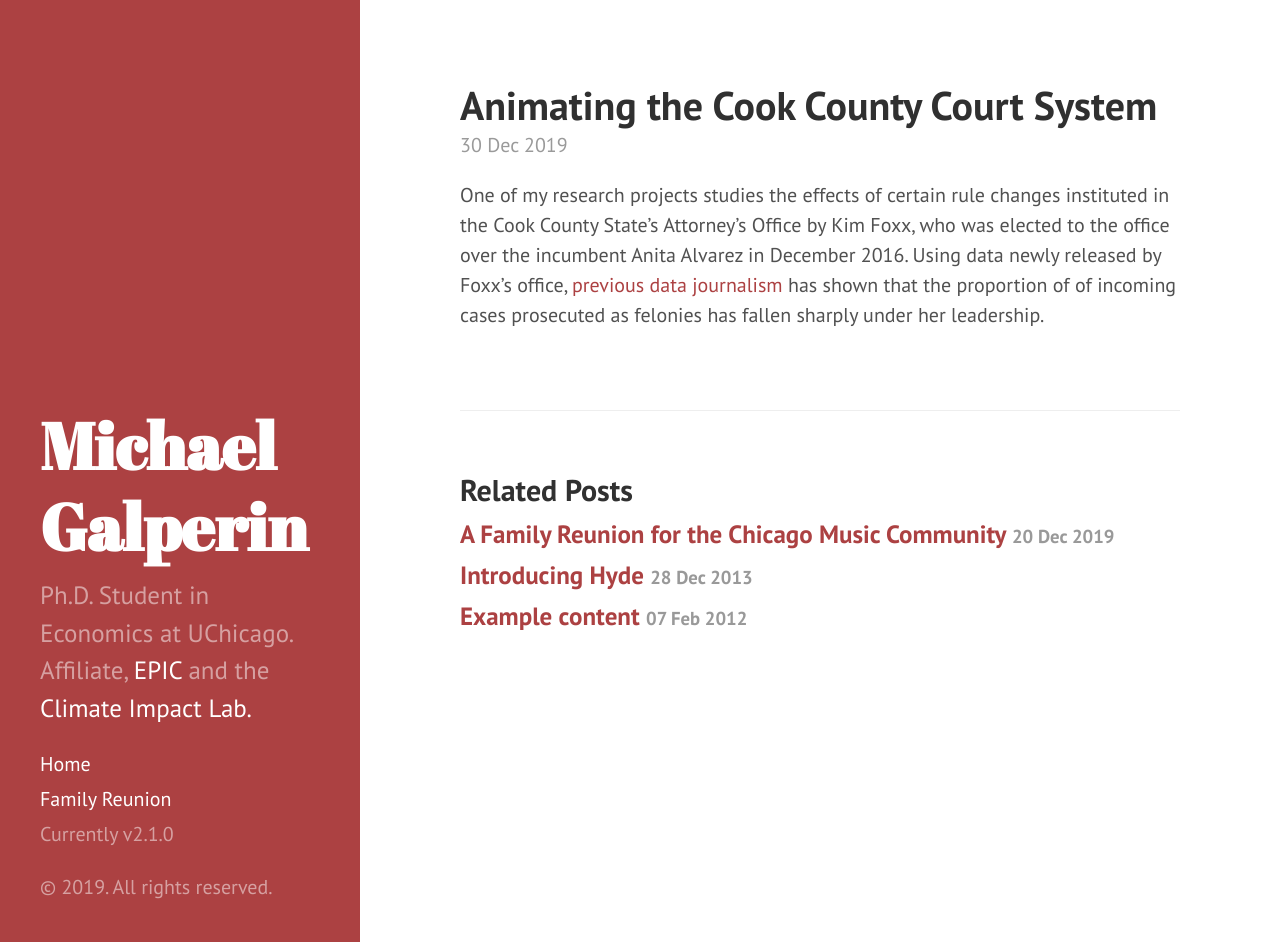
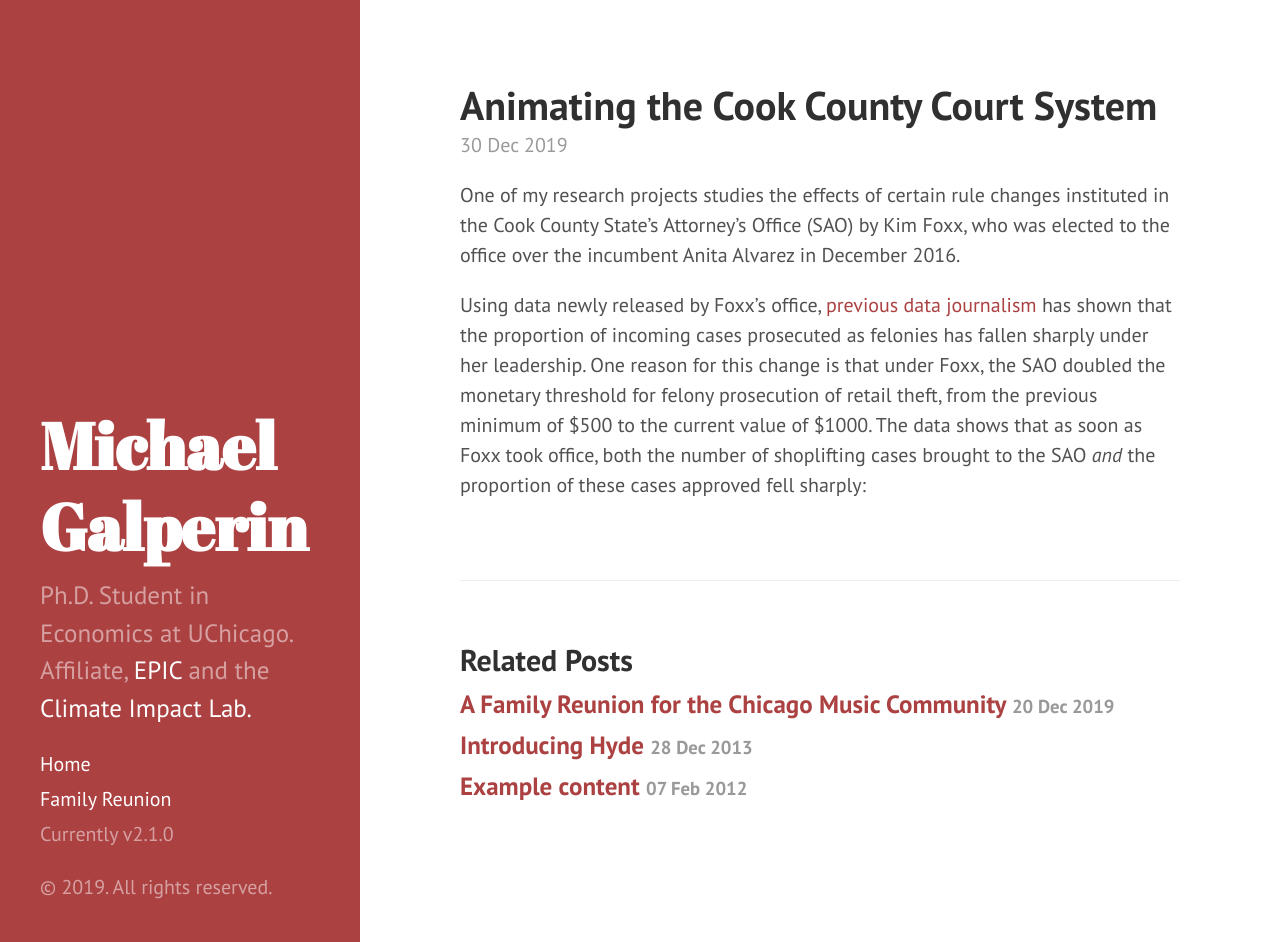
Before and after one commit to michaelgalperin/git_website_old, a Jekyll site: the page built from _posts/2019-12-30-chicago-crime.md, in a window 1280 px wide and 942 px high. Built offline with Jekyll 4.4.1, drawn with Linux system fonts in a browser that asks for light colours; Markdown is read by kramdown in place of the engine named in the settings.

Commit message:
some changes

```diff
--- a/_posts/2019-12-30-chicago-crime.md
+++ b/_posts/2019-12-30-chicago-crime.md
@@ -3,4 +3,6 @@ layout: post
 title: Animating the Cook County Court System
 ---
 
-One of my research projects studies the effects of certain rule changes instituted in the Cook County State's Attorney's Office by Kim Foxx, who was elected to the office over the incumbent Anita Alvarez in December 2016. Using data newly released by Foxx's office, [previous data journalism](https://pudding.cool/2019/10/prosecutors/) has shown that the proportion of of incoming cases prosecuted as felonies has fallen sharply under her leadership.
+One of my research projects studies the effects of certain rule changes instituted in the Cook County State's Attorney's Office (SAO) by Kim Foxx, who was elected to the office over the incumbent Anita Alvarez in December 2016.
+
+Using data newly released by Foxx's office, [previous data journalism](https://pudding.cool/2019/10/prosecutors/) has shown that the proportion of incoming cases prosecuted as felonies has fallen sharply under her leadership. One reason for this change is that under Foxx, the SAO doubled the monetary threshold for felony prosecution of retail theft, from the previous minimum of $500 to the current value of $1000. The data shows that as soon as Foxx took office, both the number of shoplifting cases brought to the SAO *and* the proportion of these cases approved fell sharply:
```
Also changed, not shown: famreunion.md (+1 -1 lines).
